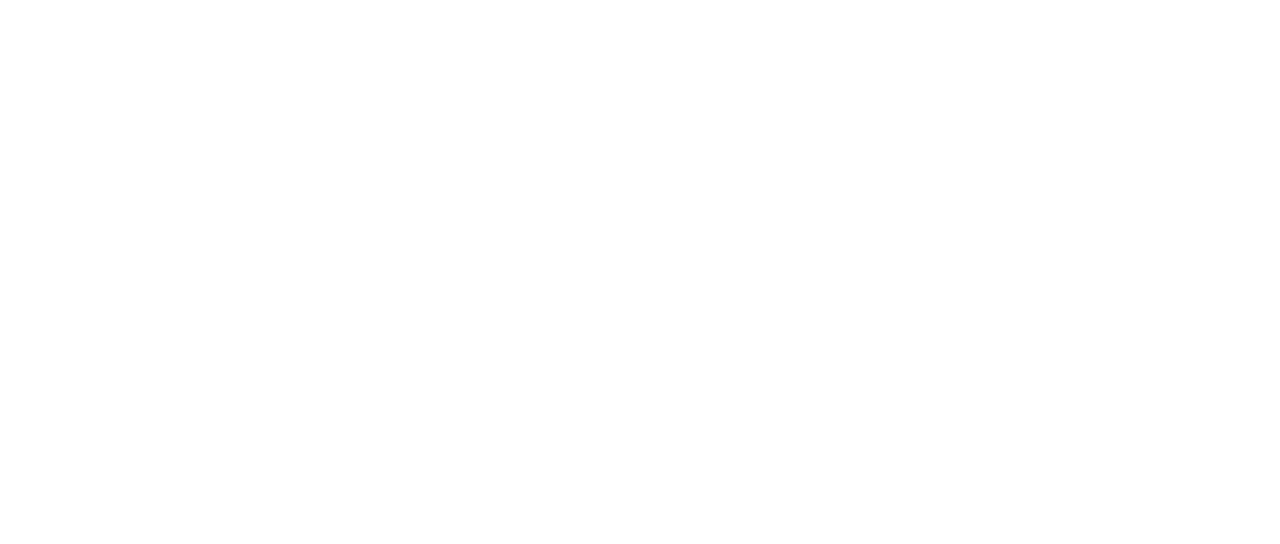
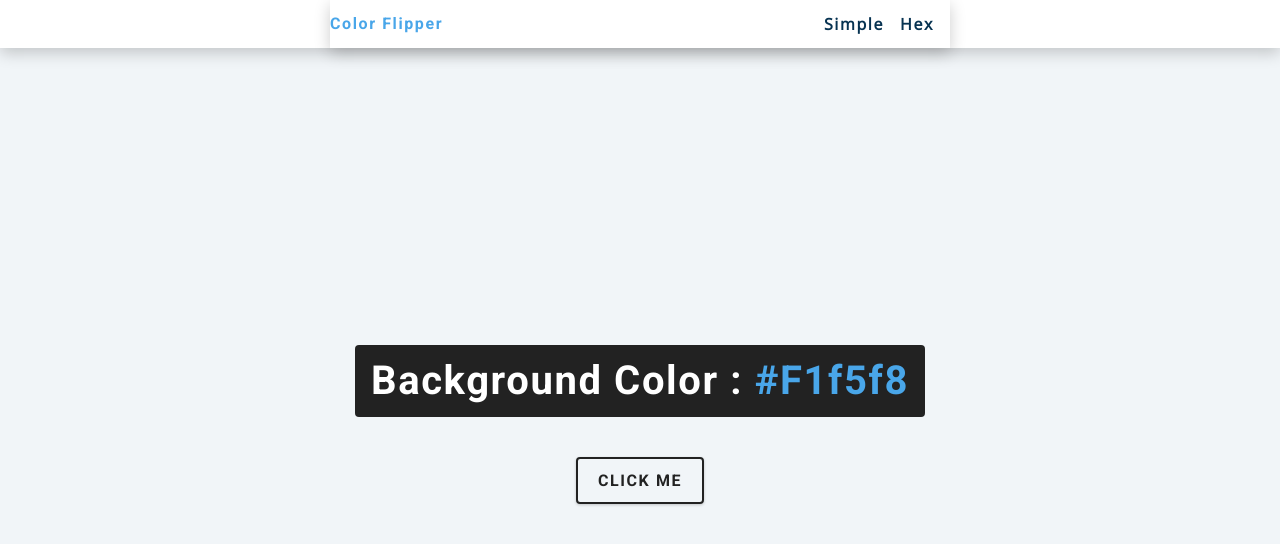
Before and after one commit to Almousaz/Project-Color-Flipper-repo, a plain HTML site: page index.html in a window 1280 px wide. Drawn offline with nearby package versions, Linux system fonts and the light colour scheme.

Commit message:
adding html and style file

```diff
--- a/index.html
+++ b/index.html
@@ -1,17 +1,33 @@
 <!DOCTYPE html>
 <html lang="en">
-<head>
-    <meta charset="UTF-8">
-    <meta name="viewport" content="width=device-width, initial-scale=1.0">
+  <head>
+    <meta charset="UTF-8" />
+    <meta name="viewport" content="width=device-width, initial-scale=1.0" />
     <title>Color Flipper</title>
-</head>
-<body>
+    <link rel="stylesheet" href="style.css" />
+  </head>
+  <body>
+    <nav>
+      <nav class="nav-center">
+        <h4>color flipper</h4>
+        <ul class="nav-links">
+          <li>
+            <a href="index.html">simple</a>
+          </li>
+          <li>
+            <a href="hex.html">hex</a>
+          </li>
+        </ul>
+      </nav>
+    </nav>
 
+    <main>
+      <div class="container">
+        <h2>background color : <span class="color">#f1f5f8</span></h2>
+        <button class="btn btn-hero" id="btn">Click me</button>
+      </div>
+    </main>
 
-
-
-
-
-
-</body>
+    <script src="app.js"></script>
+  </body>
 </html>
--- a/style.css
+++ b/style.css
@@ -0,0 +1,234 @@
+/*
+===============
+Fonts
+===============
+*/
+@import url("https://fonts.googleapis.com/css?family=Open+Sans|Roboto:400,700&display=swap");
+
+/*
+===============
+Variables
+===============
+*/
+
+:root {
+  /* dark shades of primary color*/
+  --clr-primary-1: hsl(205, 86%, 17%);
+  --clr-primary-2: hsl(205, 77%, 27%);
+  --clr-primary-3: hsl(205, 72%, 37%);
+  --clr-primary-4: hsl(205, 63%, 48%);
+  /* primary/main color */
+  --clr-primary-5: hsl(205, 78%, 60%);
+  /* lighter shades of primary color */
+  --clr-primary-6: hsl(205, 89%, 70%);
+  --clr-primary-7: hsl(205, 90%, 76%);
+  --clr-primary-8: hsl(205, 86%, 81%);
+  --clr-primary-9: hsl(205, 90%, 88%);
+  --clr-primary-10: hsl(205, 100%, 96%);
+  /* darkest grey - used for headings */
+  --clr-grey-1: hsl(209, 61%, 16%);
+  --clr-grey-2: hsl(211, 39%, 23%);
+  --clr-grey-3: hsl(209, 34%, 30%);
+  --clr-grey-4: hsl(209, 28%, 39%);
+  /* grey used for paragraphs */
+  --clr-grey-5: hsl(210, 22%, 49%);
+  --clr-grey-6: hsl(209, 23%, 60%);
+  --clr-grey-7: hsl(211, 27%, 70%);
+  --clr-grey-8: hsl(210, 31%, 80%);
+  --clr-grey-9: hsl(212, 33%, 89%);
+  --clr-grey-10: hsl(210, 36%, 96%);
+  --clr-white: #fff;
+  --clr-red-dark: hsl(360, 67%, 44%);
+  --clr-red-light: hsl(360, 71%, 66%);
+  --clr-green-dark: hsl(125, 67%, 44%);
+  --clr-green-light: hsl(125, 71%, 66%);
+  --clr-black: #222;
+  --ff-primary: "Roboto", sans-serif;
+  --ff-secondary: "Open Sans", sans-serif;
+  --transition: all 0.3s linear;
+  --spacing: 0.1rem;
+  --radius: 0.25rem;
+  --light-shadow: 0 5px 15px rgba(0, 0, 0, 0.1);
+  --dark-shadow: 0 5px 15px rgba(0, 0, 0, 0.2);
+  --max-width: 1170px;
+  --fixed-width: 620px;
+}
+/*
+===============
+Global Styles
+===============
+*/
+
+*,
+::after,
+::before {
+  margin: 0;
+  padding: 0;
+  box-sizing: border-box;
+}
+body {
+  font-family: var(--ff-secondary);
+  background: var(--clr-grey-10);
+  color: var(--clr-grey-1);
+  line-height: 1.5;
+  font-size: 0.875rem;
+}
+ul {
+  list-style-type: none;
+}
+a {
+  text-decoration: none;
+}
+h1,
+h2,
+h3,
+h4 {
+  letter-spacing: var(--spacing);
+  text-transform: capitalize;
+  line-height: 1.25;
+  margin-bottom: 0.75rem;
+  font-family: var(--ff-primary);
+}
+h1 {
+  font-size: 3rem;
+}
+h2 {
+  font-size: 2rem;
+}
+h3 {
+  font-size: 1.25rem;
+}
+h4 {
+  font-size: 0.875rem;
+}
+p {
+  margin-bottom: 1.25rem;
+  color: var(--clr-grey-5);
+}
+@media screen and (min-width: 800px) {
+  h1 {
+    font-size: 4rem;
+  }
+  h2 {
+    font-size: 2.5rem;
+  }
+  h3 {
+    font-size: 1.75rem;
+  }
+  h4 {
+    font-size: 1rem;
+  }
+  body {
+    font-size: 1rem;
+  }
+  h1,
+  h2,
+  h3,
+  h4 {
+    line-height: 1;
+  }
+}
+/*  global classes */
+
+/* section */
+.section {
+  padding: 5rem 0;
+}
+
+.section-center {
+  width: 90vw;
+  margin: 0 auto;
+  max-width: 1170px;
+}
+@media screen and (min-width: 992px) {
+  .section-center {
+    width: 95vw;
+  }
+}
+main {
+  min-height: 100vh;
+  display: grid;
+  place-items: center;
+}
+
+/*
+===============
+Nav
+===============
+*/
+nav {
+  background: var(--clr-white);
+  height: 3rem;
+  display: grid;
+  align-items: center;
+  box-shadow: var(--dark-shadow);
+}
+.nav-center {
+  width: 90vw;
+  max-width: var(--fixed-width);
+  margin: 0 auto;
+  display: flex;
+  align-items: center;
+  justify-content: space-between;
+}
+.nav-center h4 {
+  margin-bottom: 0;
+  color: var(--clr-primary-5);
+}
+.nav-links {
+  display: flex;
+}
+nav a {
+  text-transform: capitalize;
+  font-weight: 700;
+  font-size: 1rem;
+  color: var(--clr-primary-1);
+  letter-spacing: var(--spacing);
+  margin-right: 1rem;
+}
+nav a:hover {
+  color: var(--clr-primary-5);
+}
+/*
+===============
+Container
+===============
+*/
+main {
+  min-height: calc(100vh - 3rem);
+  display: grid;
+  place-items: center;
+}
+.container {
+  text-align: center;
+}
+.container h2 {
+  background: var(--clr-black);
+  color: var(--clr-white);
+  padding: 1rem;
+  border-radius: var(--radius);
+  margin-bottom: 2.5rem;
+}
+.color {
+  color: var(--clr-primary-5);
+}
+.btn-hero {
+  font-family: var(--ff-primary);
+  text-transform: uppercase;
+  background: transparent;
+  color: var(--clr-black);
+  letter-spacing: var(--spacing);
+  display: inline-block;
+  font-weight: 700;
+  transition: var(--transition);
+  border: 2px solid var(--clr-black);
+  cursor: pointer;
+  box-shadow: 0 1px 3px rgba(0, 0, 0, 0.2);
+  border-radius: var(--radius);
+  font-size: 1rem;
+  padding: 0.75rem 1.25rem;
+}
+.btn-hero:hover {
+  color: var(--clr-white);
+  background: var(--clr-black);
+}
```
Also changed, not shown: hex.html (added, +35 -0 lines).
